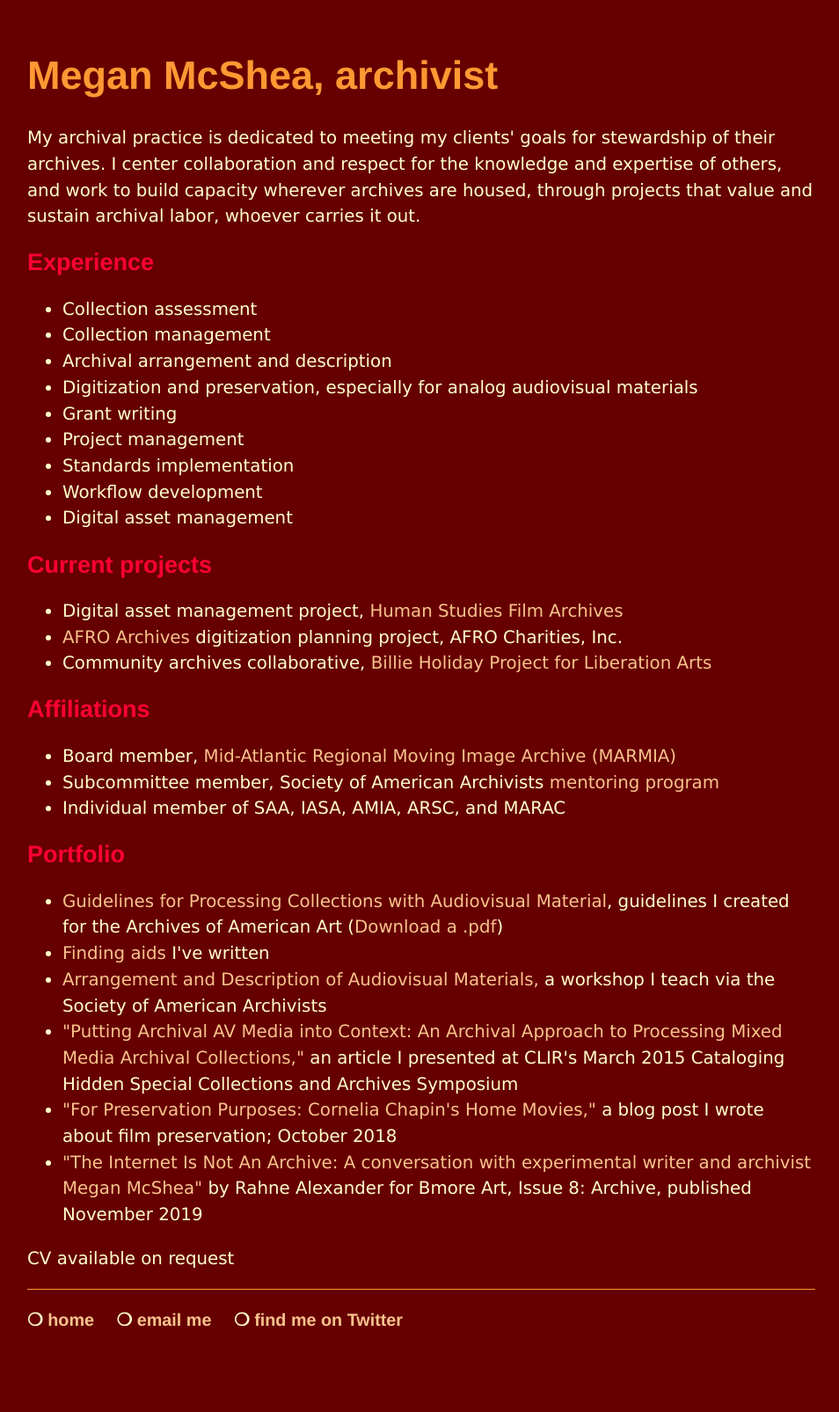
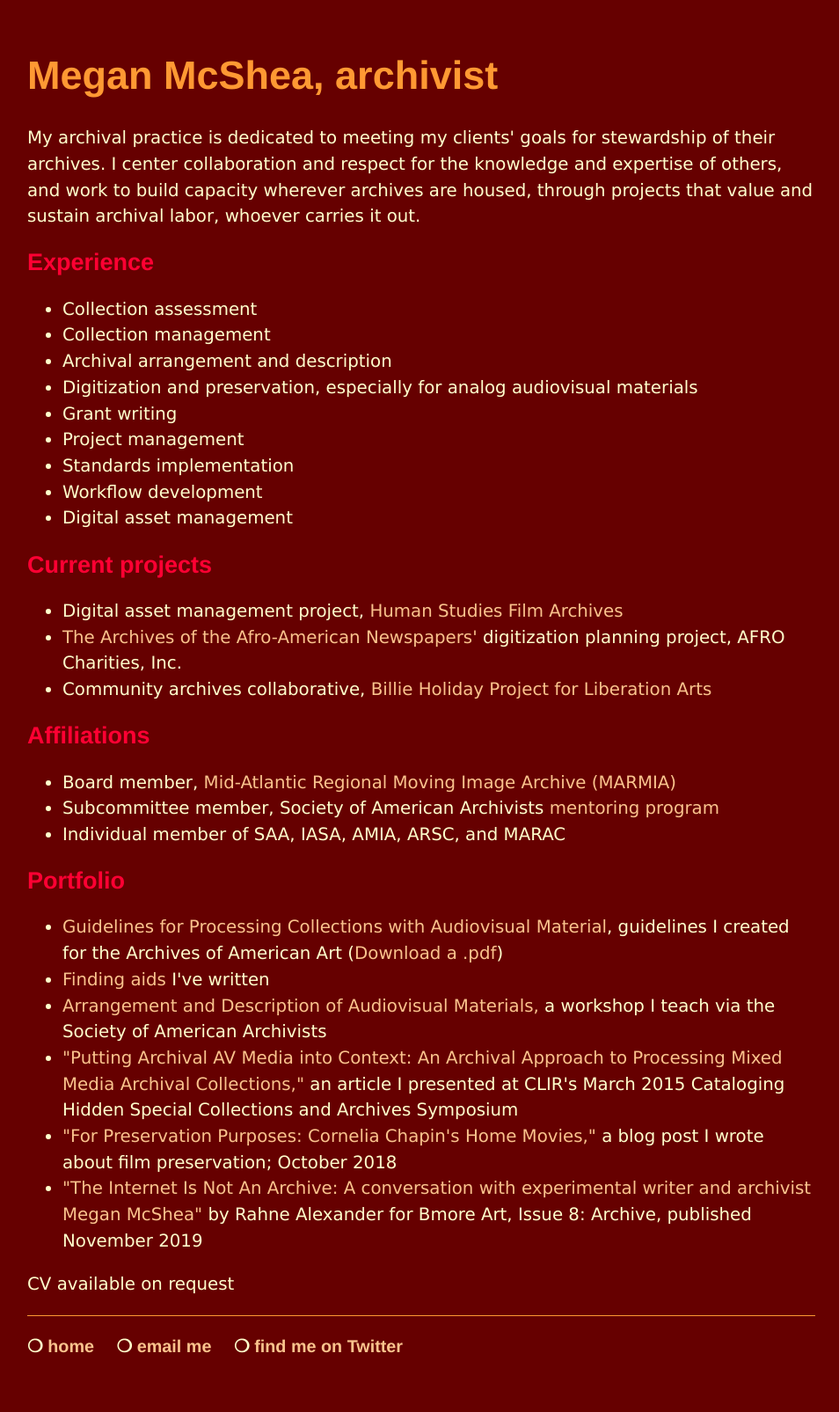
Before and after one commit to megan-mcshea/megan-mcshea.github.io, a Jekyll site: the page built from archivist.html, in a window 1280 px wide. Shown: the whole page at 88% size, without its empty margins (161-1115 px from the left). Built offline with Jekyll 4.4.1, drawn with Linux system fonts in a browser that asks for light colours; before the commit the page ends 1576 px from its top, so only the background shows below that.

Commit message:
Update archivist.html

```diff
--- a/archivist.html
+++ b/archivist.html
@@ -19,7 +19,7 @@ title: Megan McShea, archivist
 
 	<h2>Current projects</h2>
 	<ul><li>Digital asset management project, <a href="https://www.youtube.com/user/HSFAFilmClips" target="_blank">Human Studies Film Archives</a></li>
-	<li><a href="https://www.afrocharities.org/archives" target="_blank">AFRO Archives</a> digitization planning project, AFRO Charities, Inc.</li>
+	<li><a href="https://www.afrocharities.org/archives" target="_blank">The Archives of the Afro-American Newspapers'</a> digitization planning project, AFRO Charities, Inc.</li>
 	<li>Community archives collaborative, <a href="https://sites.krieger.jhu.edu/billie-holiday-project/" target="_blank">Billie Holiday Project for Liberation Arts</a></li></ul>
 
 	<h2>Affiliations</h2>
```
